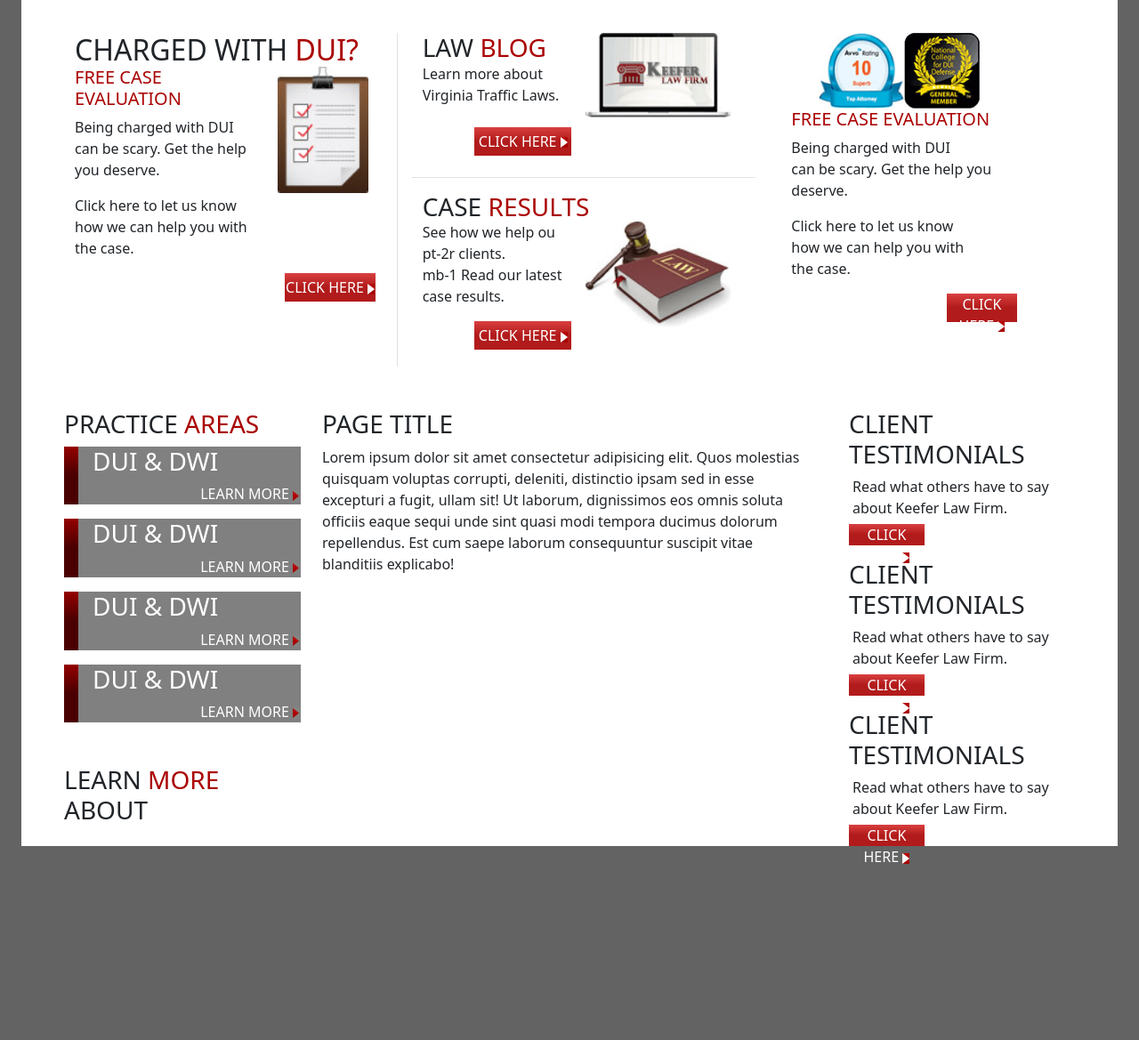
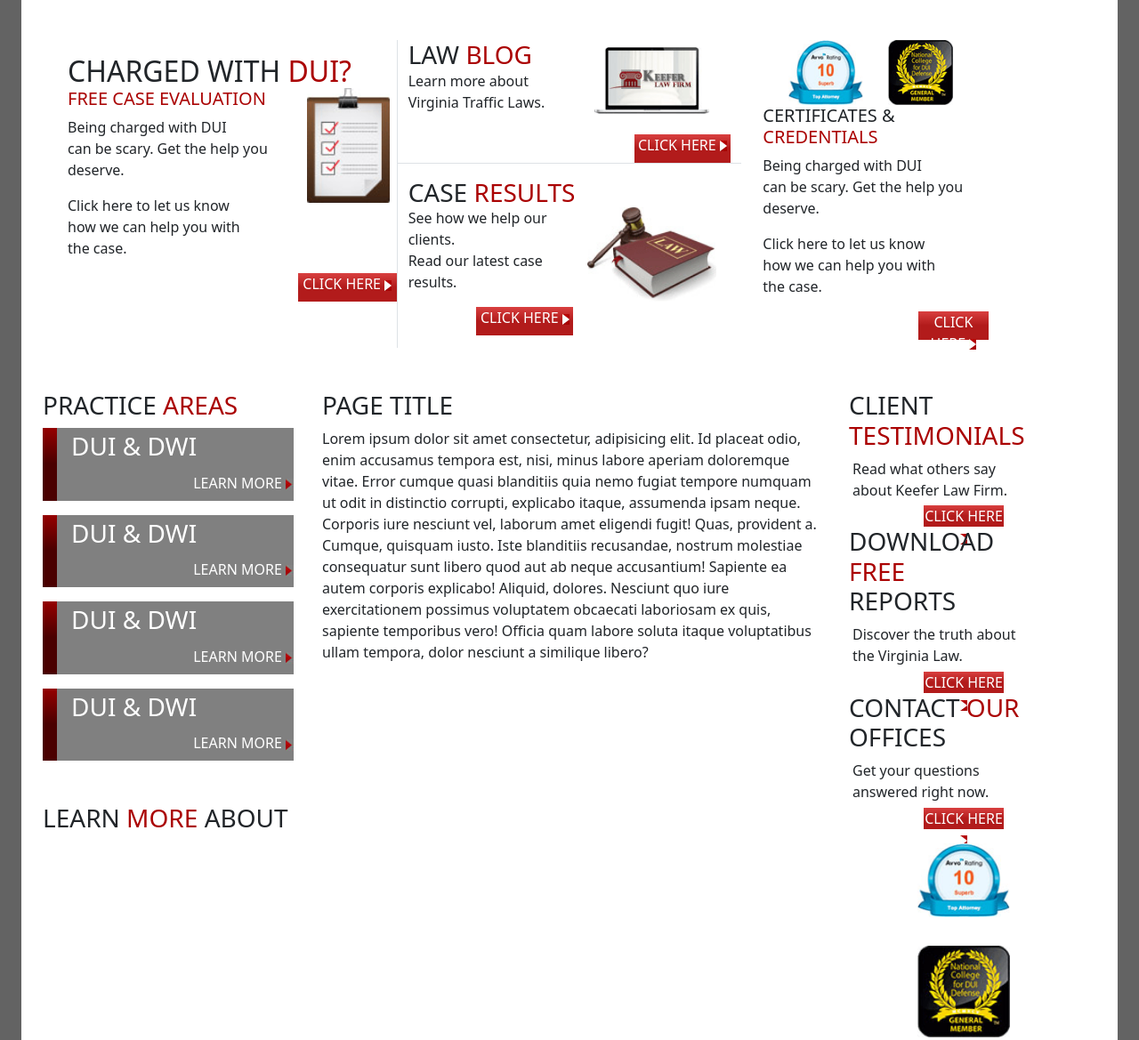
Before and after one commit to MuhammadHayyanQureshi/-HTML-TASK-4.5, a website: page src/index.html in a window 1280 px wide. Shown: the part 1015-2184 px from the top of the page at 89% size. Before the commit the page ends 1990 px from the top, so only its background shows below. Drawn offline with Linux system fonts and the light colour scheme.

Commit message:
First Commit

```diff
--- a/src/index.html
+++ b/src/index.html
@@ -12,12 +12,12 @@
         <link rel="stylesheet" href="../dist/assets/css/styles.css">
         <link rel="stylesheet" href="../dist\assets\css\main.css">
 
-    <body class="bg-primary mx-4">
+    <body class="bg-primary mx-lg-4 mx-sm-0">
         <header class="bg-white">
 
            <div
             class="row">
-            <div class="col d-md-flex justify-content-between">
+            <div class="col d-lg-flex justify-content-between">
               <div>
                 <img
                     src="../src/images/logo.png"
@@ -38,14 +38,14 @@
            </div>
 
 
-   <nav class="navbar navbar-expand-md">
+   <nav class="navbar navbar-expand-lg">
   <div class="container-fluid">
     <button class="navbar-toggler" type="button" data-bs-toggle="collapse" data-bs-target="#navbarSupportedContent" aria-controls="navbarSupportedContent" aria-expanded="false" aria-label="Toggle navigation">
       <span class="navbar-toggler-icon"></span>
     </button>
-    <div class="collapse navbar-collapse flex-md-row-reverse" id="navbarSupportedContent">
+    <div class="collapse navbar-collapse flex-lg-row-reverse" id="navbarSupportedContent">
 
-      <ul class="navbar-nav mb-2 mb-md-0 fs-3">
+      <ul class="navbar-nav mb-2 mb-lg-0 fs-3">
         <li class="nav-item px-2">
           <a class="nav-link text-white" aria-current="page" href="#">HOME</a>
         </li>
@@ -71,24 +71,24 @@
 
         </header>
         <main>
-            <section class="bg-white py-md-5">
-                <div class="px-md-5">
+            <section class="bg-white py-lg-5">
+                <div class="px-lg-5">
                     <div class="row">
-                        <div class="col-12 col-md-6">
+                        <div class="col-12 col-lg-6">
                         <img src="../src/images/gurantee_banner.gif" alt="" class="img-fluid" width="100%">
                 </div>
-                     <div class="col-12 col-md-6">
+                     <div class="col-12 col-lg-6">
                         <div class="img-fluid" style="background-image: url(../src/images/form_bg.jpg); background-size: cover;">
 
                                                <div class="col">
                                                 <div class="row">
                                                   <div class="col">
-                                                                                 <div class="d-md-flex justify-content-end">
+                                                                                 <div class="d-lg-flex justify-content-end pb-2">
                             <div>
-                            <h2 class="bg-danger d-inline"><span class="text-white fs-2 p-md-3 p-sm-2 m">QUESTIONS?</span></h2>
+                            <h2 class="bg-danger d-inline"><span class="text-white fs-2 p-lg-3 p-sm-2 m">QUESTIONS?</span></h2>
                             </div>
                             <div>
-                                    <p class="fs-2 fw-bold px-5 mx-md-auto my-md-auto">Have a <span class="fs-1 m-text">Question</span> About Your Case?</p>
+                                    <p class="fs-2 fw-bold mx-lg-auto my-lg-auto px-xl-5">Have a <span class="fs-1 m-text">Question</span> About Your Case?</p>
                             </div>
                         </div>
                                  <div class="fs-4 px-3 mb-2">
@@ -105,20 +105,20 @@
                                 <div class="col">
                                   <div class="input-box-quest-cont">
                     <div class="input-box">
-                      <div class="row justify-content-center align-items-center g-2 flex-column d-md-inline-flex">
-                        <div class="col d-md-flex px-3 py-1">
+                      <div class="row justify-content-center align-items-center g-2 flex-column d-lg-inline-flex">
+                        <div class="col d-lg-flex px-3 py-1">
                           <h5 class="px-2">
                           NAME:
                           </h5>
                           <input type="text" class="input" style="width: 14rem;">
                         </div>
-                          <div class="col d-md-flex px-3 py-1">
+                          <div class="col d-lg-flex px-3 py-1">
                           <h5 class="px-2">
                           EMAIL:
                           </h5>
                           <input type="text" style="width: 14rem;">
                         </div>
-                          <div class="col d-md-flex px-2 py-1">
+                          <div class="col d-lg-flex px-2 py-1">
                           <h5 class="px-2">
                           PHONE:
                           </h5>
@@ -142,7 +142,7 @@
 </div>
 
 
-            <div class="about-footer-box d-md-flex justify-content-evenly align-items-center">
+            <div class="about-footer-box d-lg-flex justify-content-evenly align-items-center">
                 <h5 class="text-gur text-body-secondary"><em>100% Primary Guaranteed</em></h5>
                 <div class="btn-cont-ask">
                     <button type="button" class="btn fs-5 text-white">ASK US ABOUT YOUR CASE <img src="../src/images/bullet_white.gif" alt="" class="image-fluid"> </button>
@@ -171,14 +171,14 @@
             <section class="bg-white pb-5">
 
               <div class="mx-5">
-                <div class="row row-cols-auto">
+                <div class="row row-cols-1">
 
-                  <div class="col-4 border-end border-1">
+                  <div class="col-lg-4 border-end p-0 border-1 col-sm-12">
                     <div class="grid-item">
 
-                      <div class="container">
+                      <div class="container m-sm-2 p-2">
                             <h2 class="d-inline">CHARGED WITH <span class="text-danger">DUI?</span></h2>
-                                                <img src="../src/images/paste_board.gif" alt="" class="img-fluid float-end mx-2" width="30%">
+                                                <img src="../src/images/paste_board.gif" alt="" class="img-fluid float-end pb-2 mx-2" width="25%">
                       <h1 class="text-danger fs-5">FREE CASE EVALUATION</h1>
                       <div class="container p-0">
                             <p>Being charged with DUI <br> can be scary. Get the help you deserve.</p>
@@ -187,7 +187,7 @@
                       </div>
 
                      <div class="btn-cont-ask">
-                    <button type="button" class="m-0 p-0 btn justify-content-center align-content-center fs-6 text-white rounded-0 float-end border-0" style="height: 2rem; width: 30%;">CLICK HERE <img src="../src/images/bullet_white.gif" alt="" class="image-fluid"> </button>
+                    <button type="button" class="m-0 p-0 btn justify-content-center align-content-center fs-6 text-white rounded-0 float-end pb-2 border-0" style="height: 2rem; width: 30%;">CLICK HERE <img src="../src/images/bullet_white.gif" alt="" class="image-fluid"> </button>
                 </div>
 
                     </div>
@@ -197,17 +197,17 @@
                   </div>
                 </div>
 
-                <div class="col-4 mx-3">
+                <div class="col-lg-4 col-sm-12">
                    <div class="row d-flex flex-column">
-                  <div class="col-auto border-bottom border-1">
+                  <div class="col-lg-auto border-bottom border-1 col-sm-12">
 
 
                       <div class="grid-item">
-                                             <img src="../src/images/pic1.gif" alt="" class="img-fluid float-end mb-5 mx-3" width="45%">
+                                             <img src="../src/images/pic1.gif" alt="" class="img-fluid float-end p-2 mx-3" width="40%">
                       <h3 class="d-inline">LAW<span class="text-danger"> BLOG</span></h3>
                       <p>Learn more about <br>Virginia Traffic Laws.</p>
                            <div class="btn-cont-ask my-4">
-                    <button type="button" class="m-0 p-0 btn justify-content-center align-content-center fs-6 text-white rounded-0 float-end border-0" style="height: 2rem; width: 30%;">CLICK HERE <img src="../src/images/bullet_white.gif" alt="" class="image-fluid"> </button>
+                    <button type="button" class="m-0 p-0 btn justify-content-center align-content-center fs-6 text-white rounded-0 float-end pb-2 border-0" style="height: 2rem; width: 30%;">CLICK HERE <img src="../src/images/bullet_white.gif" alt="" class="image-fluid"> </button>
                 </div>
                     </div>
 
@@ -220,12 +220,12 @@
 
                       <div class="grid-item my-3">
                       <h3 class="d-inline">CASE<span class="text-danger"> RESULTS</span></h3>
-                                            <img src="../src/images/order_icon.gif" alt="" class="img-fluid float-end mb-5 mx-3" width="45%">
-                      <p>See how we help ou pt-2r clients. <br>
-                       mb-1  Read our latest case results.
+                                            <img src="../src/images/order_icon.gif" alt="" class="img-fluid float-end pb-2 mb-5 mx-3" width="40%">
+                      <p>See how we help our clients. <br>
+                       Read our latest case results.
                       </p>
                           <div class="btn-cont-ask">
-                    <button type="button" class="m-0 p-0 btn justify-content-center align-content-center fs-6 text-white rounded-0 float-end border-0" style="height: 2rem; width: 30%;">CLICK HERE <img src="../src/images/bullet_white.gif" alt="" class="image-fluid"> </button>
+                    <button type="button" class="m-0 p-0 btn justify-content-center align-content-center fs-6 text-white rounded-0 float-end pb-2 border-0" style="height: 2rem; width: 30%;">CLICK HERE <img src="../src/images/bullet_white.gif" alt="" class="image-fluid"> </button>
                 </div>
                     </div>
                 </div>
@@ -234,18 +234,18 @@
                 </div>
 
 
-                <div class="col-3">
+                <div class="col-lg-3 col-sm-12">
                   <div class="row">
 
 
                     <div class="grid-item">
-                        <div class="container d-md-flex justify-content-center">
-                            <img src="../src/images/qqq.gif" alt="" class="img-fluid" width="40%">
-                                            <img src="../src/images/national_college_small.gif" alt="" class="img-fluid" width="35%">
+                        <div class="container d-flex justify-content-center justify-content-sm-evenly">
+                            <img src="../src/images/qqq.gif" alt="" class="img-fluid" width="35%">
+                                            <img src="../src/images/national_college_small.gif" alt="" class="img-fluid" width="30%">
                         </div>
                       <div class="container">
 
-                      <h1 class="text-danger fs-5">FREE CASE EVALUATION</h1>
+                      <h1 class="fs-5">CERTIFICATES & <span class="text-danger">CREDENTIALS</span></h1>
                       <div class="container p-0">
                             <p>Being charged with DUI <br> can be scary. Get the help you deserve.</p>
 
@@ -255,7 +255,7 @@
 
                     </div>
                   <div class="btn-cont-ask">
-                    <button type="button" class="m-0 p-0 btn justify-content-center align-content-center fs-6 text-white rounded-0 float-end border-0" style="height: 2rem; width: 30%;">CLICK HERE <img src="../src/images/bullet_white.gif" alt="" class="image-fluid"> </button>
+                    <button type="button" class="m-0 p-0 btn justify-content-center align-content-center fs-6 text-white rounded-0 float-end pb-2 border-0" style="height: 2rem; width: 30%;">CLICK HERE <img src="../src/images/bullet_white.gif" alt="" class="image-fluid"> </button>
                 </div>
 
                   </div>
@@ -265,47 +265,47 @@
 
             </section>
 
-            <section class="bg-white px-5">
+            <section class="bg-white px-sm-3 px-5">
               <div
                 class="row"
               >
-                <div class="col-3">
+                <div class="col-lg-3 col-sm-5 mx-2">
                   <div class="grid-item">
                     <h3>PRACTICE <span class="text-danger">AREAS</span></h4>
                   </div>
 
                   <div class="bg-custom">
                      <div class="text-white">
-                                          <div class="bg-grad me-3 float-start" style="width: 1rem; height: 4.1rem;"></div>
+                                          <div class="bg-grad me-3 float-start" style="width: 1rem; height: 5.1rem;"></div>
 
-                      <h3>DUI & DWI</h3>
-                      <p class="text-end">LEARN MORE <img src="../src/images/bullet_red.gif" alt=""></p>
+                      <h3 class="py-1">DUI & DWI</h3>
+                      <p class="text-end pb-2">LEARN MORE <img src="../src/images/bullet_red.gif" alt=""></p>
                      </div>
                   </div>
 
                    <div class=" bg-custom">
                      <div class="text-white">
-                                                                <div class="bg-grad me-3 float-start" style="width: 1rem; height: 4.1rem;"></div>
-                      <h3>DUI & DWI</h3>
-                      <p class="text-end">LEARN MORE <img src="../src/images/bullet_red.gif" alt=""></p>
+                                                                <div class="bg-grad me-3 float-start" style="width: 1rem; height: 5.1rem;"></div>
+                      <h3 class="py-1">DUI & DWI</h3>
+                      <p class="text-end pb-2">LEARN MORE <img src="../src/images/bullet_red.gif" alt=""></p>
                      </div>
                   </div>
 
                    <div class=" bg-custom">
 
                      <div class="text-white">
-                                                                <div class="bg-grad me-3 float-start" style="width: 1rem; height: 4.1rem;"></div>
+                                                                <div class="bg-grad me-3 float-start" style="width: 1rem; height: 5.1rem;"></div>
 
-                      <h3>DUI & DWI</h3>
-                      <p class="text-end">LEARN MORE <img src="../src/images/bullet_red.gif" alt=""></p>
+                      <h3 class="py-1">DUI & DWI</h3>
+                      <p class="text-end pb-2">LEARN MORE <img src="../src/images/bullet_red.gif" alt=""></p>
                      </div>
                   </div>
 
                    <div class=" bg-custom">
                      <div class="text-white">
-                                                                <div class="bg-grad me-3 float-start" style="width: 1rem; height: 4.1rem;"></div>
-                      <h3>DUI & DWI</h3>
-                      <p class="text-end">LEARN MORE <img src="../src/images/bullet_red.gif" alt=""></p>
+                                                                <div class="bg-grad me-3 float-start" style="width: 1rem; height: 5.1rem;"></div>
+                      <h3 class="py-1">DUI & DWI</h3>
+                      <p class="text-end pb-2">LEARN MORE <img src="../src/images/bullet_red.gif" alt=""></p>
                      </div>
                   </div>
 
@@ -318,13 +318,13 @@
                   <div
                     class="row"
                   >
-                 <div class="col">
+                 <div class="col-sm-auto">
                   <div class="grid-item">
                     <h3>PAGE TITLE</h3>
                   </div>
 
                   <div class="container p-0">
-                     <p>Lorem ipsum dolor sit amet consectetur adipisicing elit. Quos molestias quisquam voluptas corrupti, deleniti, distinctio ipsam sed in esse excepturi a fugit, ullam sit! Ut laborum, dignissimos eos omnis soluta officiis eaque sequi unde sint quasi modi tempora ducimus dolorum repellendus. Est cum saepe laborum consequuntur suscipit vitae blanditiis explicabo!</p>
+                     <p>Lorem ipsum dolor sit amet consectetur, adipisicing elit. Id placeat odio, enim accusamus tempora est, nisi, minus labore aperiam doloremque vitae. Error cumque quasi blanditiis quia nemo fugiat tempore numquam ut odit in distinctio corrupti, explicabo itaque, assumenda ipsam neque. Corporis iure nesciunt vel, laborum amet eligendi fugit! Quas, provident a. Cumque, quisquam iusto. Iste blanditiis recusandae, nostrum molestiae consequatur sunt libero quod aut ab neque accusantium! Sapiente ea autem corporis explicabo! Aliquid, dolores. Nesciunt quo iure exercitationem possimus voluptatem obcaecati laboriosam ex quis, sapiente temporibus vero! Officia quam labore soluta itaque voluptatibus ullam tempora, dolor nesciunt a similique libero?</p>
                   </div>
 
                 </div>
@@ -332,51 +332,71 @@
                   </div>
 
 
-                   <div class="col-3">
+                   <div class="col-lg-3 col-sm-auto me-3">
                   <div
                     class="row"
                   >
-                 <div class="col">
+                 <div class="col-auto">
                   <div class="grid-item">
                     <div class="container">
-                      <div class="text-cont">
-                        <h3 class="pe-5">CLIENT <span>TESTIMONIALS</span></h3>
-                        <p class="ms-1 mb-1">Read what others have to say <br> about Keefer Law Firm. </p>
+                      <div class="text-cont d-lg-flex flex-lg-column d-sm-flex flex-sm-row pe-5">
+                        <h3>CLIENT <span class="text-danger">TESTIMONIALS</span></h3>
+                        <p class="ms-1 mb-1 text-sm-center text-lg-start">Read what others say about Keefer Law Firm. </p>
                       </div>
-                          <div class="btn-cont-ask">
+                          <div class="btn-cont-ask text-sm-center">
                     <button type="button" class="m-0 p-0 btn fs-6 text-white rounded-0 border-0" style="height: 1.5rem; width: 35%;">CLICK HERE <img src="../src/images/bullet_white.gif" alt="" class="image-fluid"> </button>
                 </div>
                     </div>
                 </div>
                  </div>
 
-                    <div class="col">
+                    <div class="col-auto">
                   <div class="grid-item">
                     <div class="container">
-                      <div class="text-cont">
-                        <h3 class="pe-5 pt-3">CLIENT <span>TESTIMONIALS</span></h3>
-                        <p class="ms-1 mb-1">Read what others have to say <br> about Keefer Law Firm. </p>
+                      <div class="text-cont d-lg-flex flex-lg-column d-sm-flex flex-sm-row pe-5">
+                        <h3 class="pe-5">DOWNLOAD <span class="text-danger">FREE</span> REPORTS</h3>
+                        <p class="ms-1 mb-1 text-sm-center text-lg-start">Discover the truth about the Virginia Law. </p>
                       </div>
-                          <div class="btn-cont-ask">
+                          <div class="btn-cont-ask text-sm-center">
                     <button type="button" class="m-0 p-0 btn fs-6 text-white rounded-0 border-0" style="height: 1.5rem; width: 35%;">CLICK HERE <img src="../src/images/bullet_white.gif" alt="" class="image-fluid"> </button>
                 </div>
                     </div>
                 </div>
                  </div>
 
-                    <div class="col">
+                    <div class="col-12">
                   <div class="grid-item">
                     <div class="container">
-                      <div class="text-cont">
-                        <h3 class="pe-5 pt-3">CLIENT <span>TESTIMONIALS</span></h3>
-                        <p class="ms-1 mb-1">Read what others have to say <br> about Keefer Law Firm. </p>
+                      <div class="text-cont d-lg-flex flex-lg-column d-sm-flex flex-sm-row pe-5">
+                        <h3>CONTACT <span class="text-danger">OUR</span> OFFICES</h3>
+                        <p class="ms-1 mb-1 text-sm-center text-lg-start">Get your questions answered right now. </p>
                       </div>
-                          <div class="btn-cont-ask">
+                          <div class="btn-cont-ask text-sm-center">
                     <button type="button" class="m-0 p-0 btn fs-6 text-white rounded-0 border-0" style="height: 1.5rem; width: 35%;">CLICK HERE <img src="../src/images/bullet_white.gif" alt="" class="image-fluid"> </button>
                 </div>
                     </div>
                 </div>
                  </div>
+
+                  <div class="col-12">
+                    <div class="container">
+                      <div class="d-flex justify-content-center align-items-center flex-column">
+                      <img src="/src/images/qqq.gif" alt="" class="img-fluid m-3" width="40%">
+                  <img src="/src/images/national_college_small.gif" alt="" class="img-fluid m-3" width="40%">
+                      </div>
+
+                  <div class="container d-flex justify-content-center align-items-center flex-column">
+                    <h1 class="mx-2">Follow <span class="text-danger">Us</span></h1>
+                    <div class="container d-flex justify-content-evenly">
+                      <img src="/src/images/fb_icon.gif" alt="">
+                    <img src="/src/images/google_icon.gif" alt="">
+                    <img src="/src/images/linked_icon.gif" alt="">
+                    <img src="/src/images/twitter_icon.gif" alt="">
+                    </div>
+                  </div>
+                    </div>
+                 </div>
+
                   </div>
 
                 </div>
```
Also changed, not shown: dist/assets/css/main.css.
